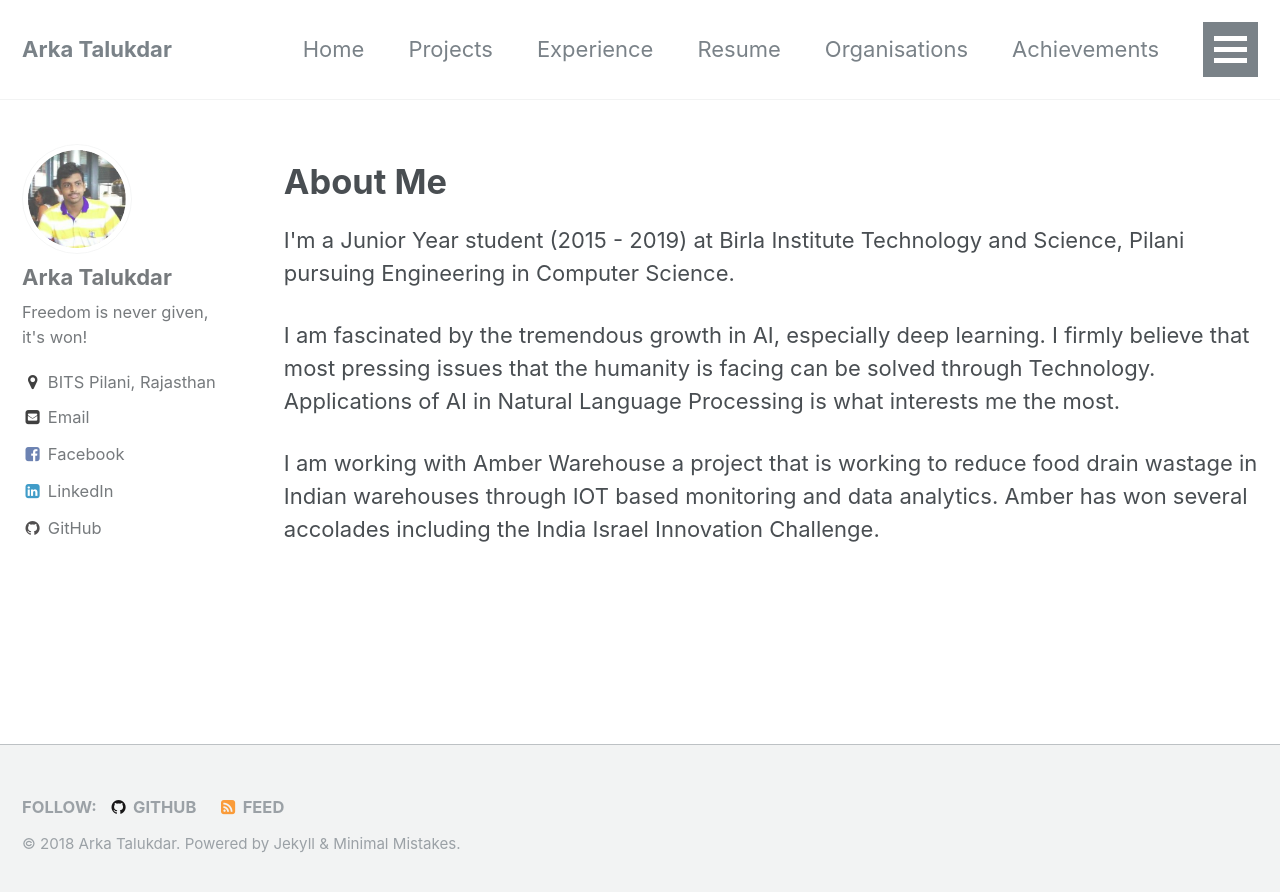
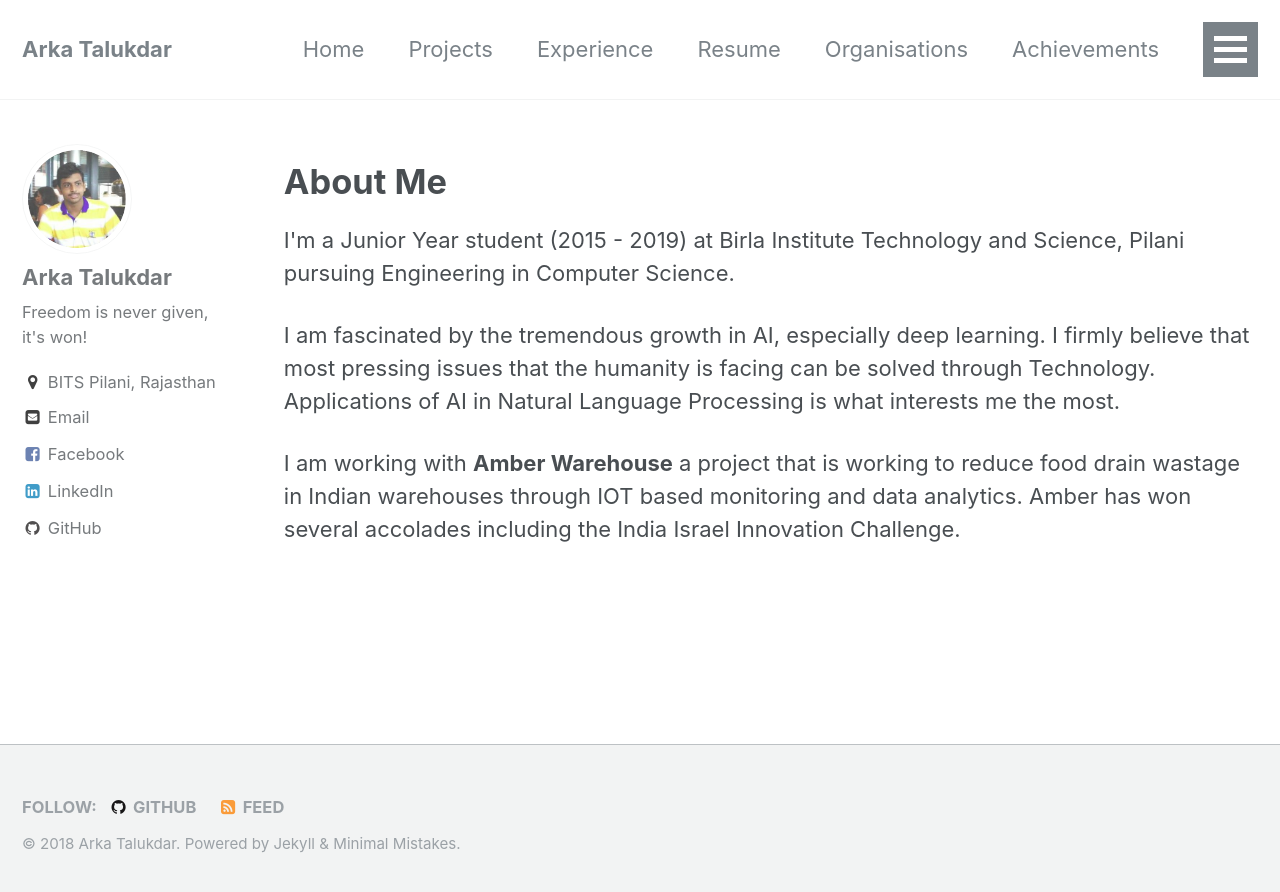
Before and after one commit to artalukd/atalukdar.github.io, a Jekyll site: the page built from index.html, in a window 1280 px wide. Shown: the top 892 px of the page. Built offline with Jekyll 4.4.1, drawn with Linux system fonts in a browser that asks for light colours; the list of posts is cut into pages by our own code.

Commit message:
home modified

```diff
--- a/index.html
+++ b/index.html
@@ -13,6 +13,6 @@ author_profile: true
            Applications of AI in Natural Language Processing is what interests me the most.
         </p>
 
-         <p>I am working with <a href="https://amberwarehouse.github.io/">Amber Warehouse</a> a project that is working to reduce food drain wastage in Indian warehouses through IOT based monitoring and data analytics.
+         <p>I am working with <a href="https://amberwarehouse.github.io/"><b>Amber Warehouse</b></a> a project that is working to reduce food drain wastage in Indian warehouses through IOT based monitoring and data analytics.
          Amber has won several accolades including the India Israel Innovation Challenge.
         </p>
```
